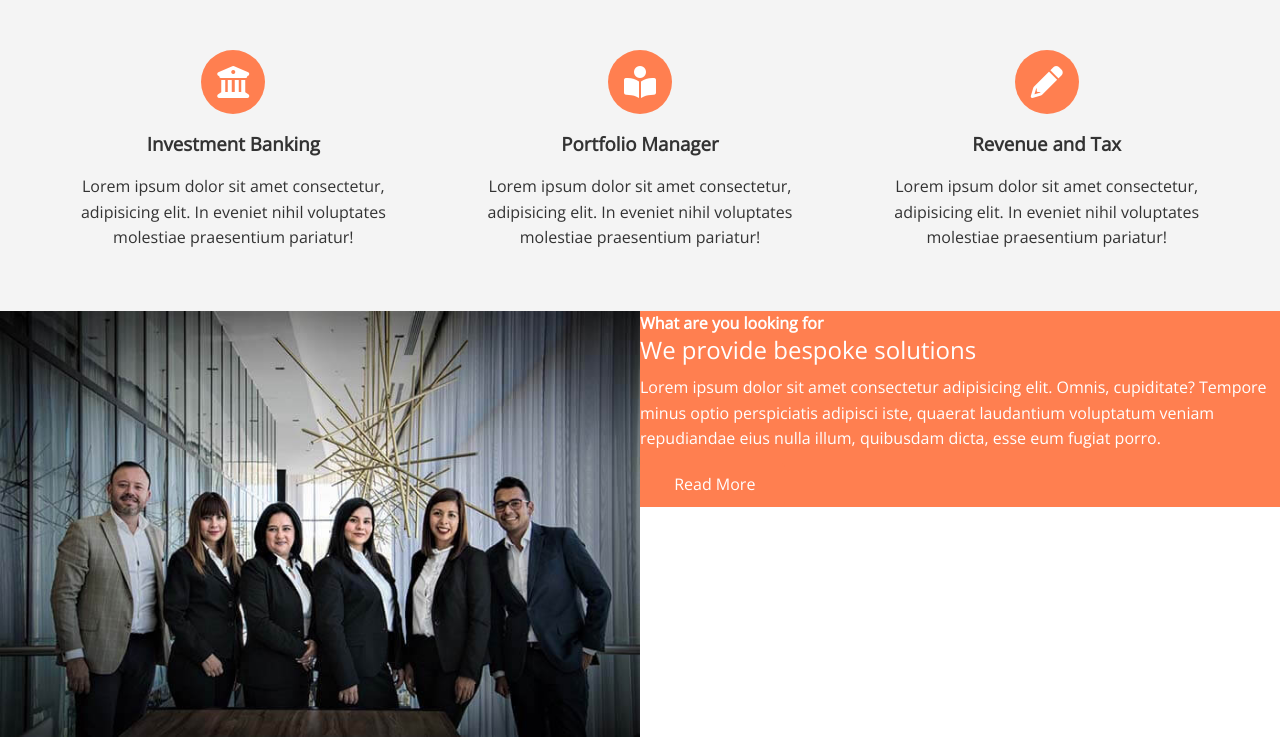
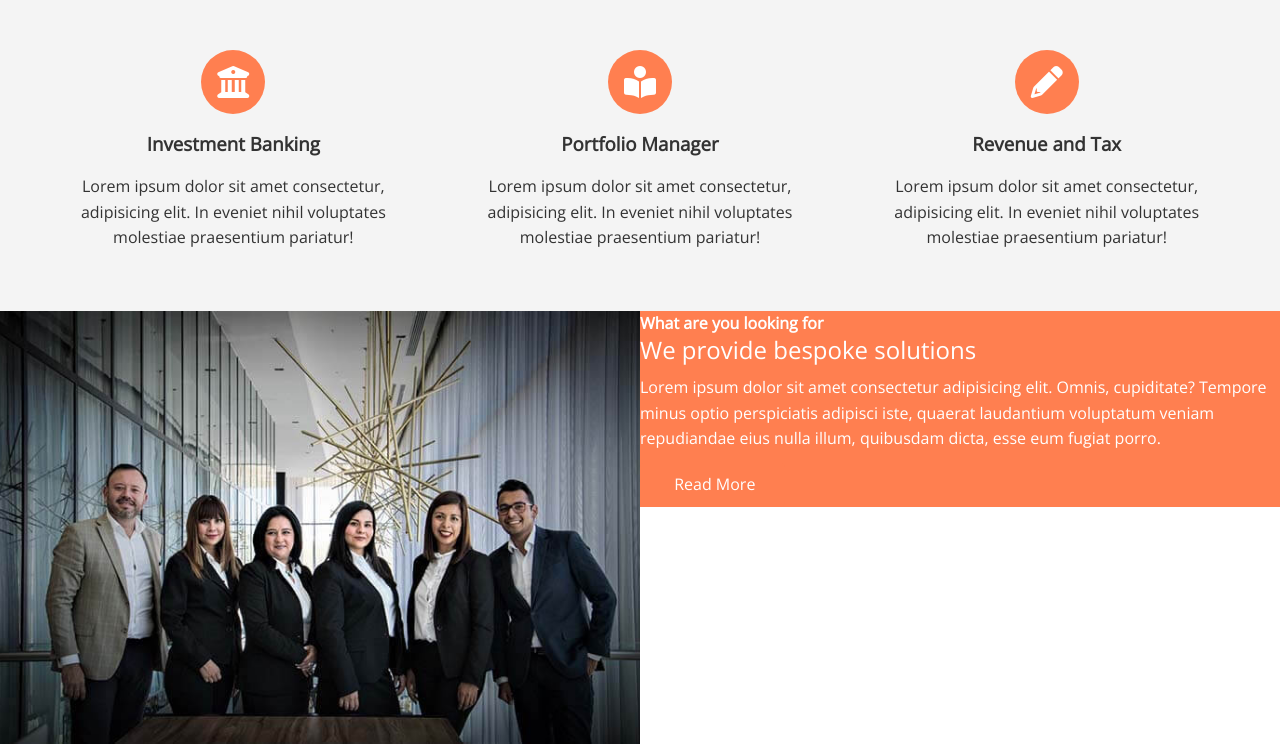
Before and after one commit to Olanrewaju-Ak/Flex-Bank-Website, a plain HTML site: page index.html in a window 1280 px wide. Shown: the part 800-1552 px from the top of the page. Drawn offline with nearby package versions, Linux system fonts and the light colour scheme; some icons are missing.

Commit message:
image edit

```diff
--- a/css/utilities.css
+++ b/css/utilities.css
@@ -71,5 +71,11 @@
 
 .flexcolumns .columns .column-1,
 .flexcolumns .columns .column-2 {
-  height:100%;
+  height: 100%;
 }
+
+.flex-columns img {
+  width: 100%;
+  height: 100%;
+  object-fit: cover;
+}
```
